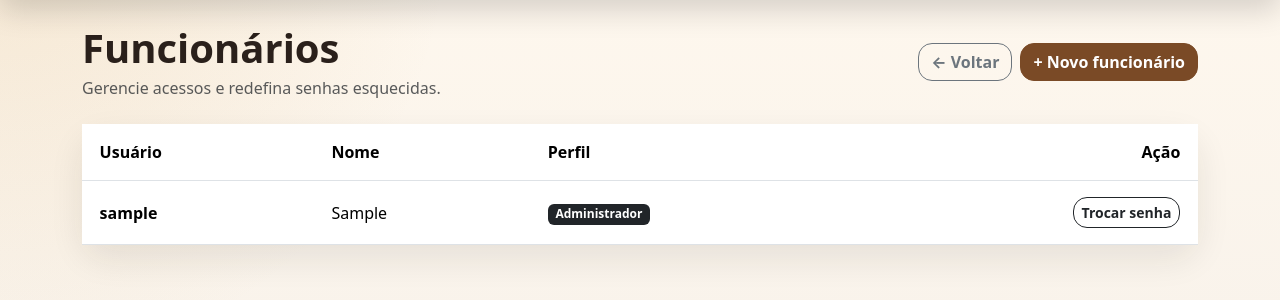
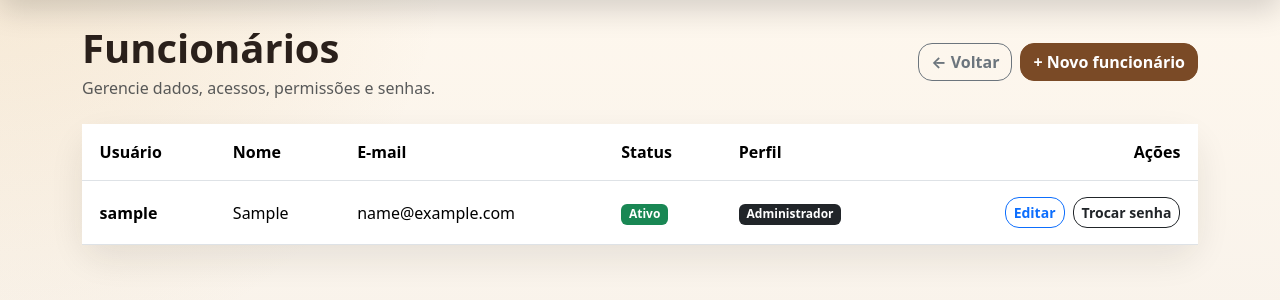
Before and after one commit to HeitorEmanuel/sistema-dividas-barbearia, a Django app: page /funcionarios/ in a window 1280 px wide. Shown: the part 80-380 px from the top of the page. Run offline with Django 5.2, Linux system fonts and the light colour scheme; the visitor is signed in with stand-in values (Sample User, id 1); data comes from the database, SQL or seed files in the repository.

Commit message:
feat: melhora gerenciamento visual de funcionários

```diff
--- a/clientes/templates/clientes/funcionarios.html
+++ b/clientes/templates/clientes/funcionarios.html
@@ -6,7 +6,7 @@
 <div class="d-flex justify-content-between align-items-center mb-4 flex-wrap gap-2">
     <div>
         <h1 class="page-title mb-1">Funcionários</h1>
-        <p class="text-muted mb-0">Gerencie acessos e redefina senhas esquecidas.</p>
+        <p class="text-muted mb-0">Gerencie dados, acessos, permissões e senhas.</p>
     </div>
 
     <div class="d-flex gap-2 flex-wrap">
@@ -27,8 +27,10 @@
                     <tr>
                         <th>Usuário</th>
                         <th>Nome</th>
+                        <th>E-mail</th>
+                        <th>Status</th>
                         <th>Perfil</th>
-                        <th class="text-end">Ação</th>
+                        <th class="text-end">Ações</th>
                     </tr>
                 </thead>
                 <tbody>
@@ -36,6 +38,14 @@
                         <tr>
                             <td><strong>{{ usuario.username }}</strong></td>
                             <td>{{ usuario.first_name|default:'-' }}</td>
+                            <td>{{ usuario.email|default:'-' }}</td>
+                            <td>
+                                {% if usuario.is_active %}
+                                    <span class="badge text-bg-success">Ativo</span>
+                                {% else %}
+                                    <span class="badge text-bg-secondary">Inativo</span>
+                                {% endif %}
+                            </td>
                             <td>
                                 {% if usuario.is_superuser %}
                                     <span class="badge text-bg-dark">Administrador</span>
@@ -44,14 +54,19 @@
                                 {% endif %}
                             </td>
                             <td class="text-end">
-                                <a href="{% url 'trocar_senha_funcionario' usuario.id %}" class="btn btn-outline-dark btn-sm">
-                                    Trocar senha
-                                </a>
+                                <div class="d-inline-flex gap-2 flex-wrap justify-content-end">
+                                    <a href="{% url 'editar_funcionario' usuario.id %}" class="btn btn-outline-primary btn-sm">
+                                        Editar
+                                    </a>
+                                    <a href="{% url 'trocar_senha_funcionario' usuario.id %}" class="btn btn-outline-dark btn-sm">
+                                        Trocar senha
+                                    </a>
+                                </div>
                             </td>
                         </tr>
                     {% empty %}
                         <tr>
-                            <td colspan="4" class="text-center text-muted py-4">Nenhum funcionário cadastrado.</td>
+                            <td colspan="6" class="text-center text-muted py-4">Nenhum funcionário cadastrado.</td>
                         </tr>
                     {% endfor %}
                 </tbody>
```
